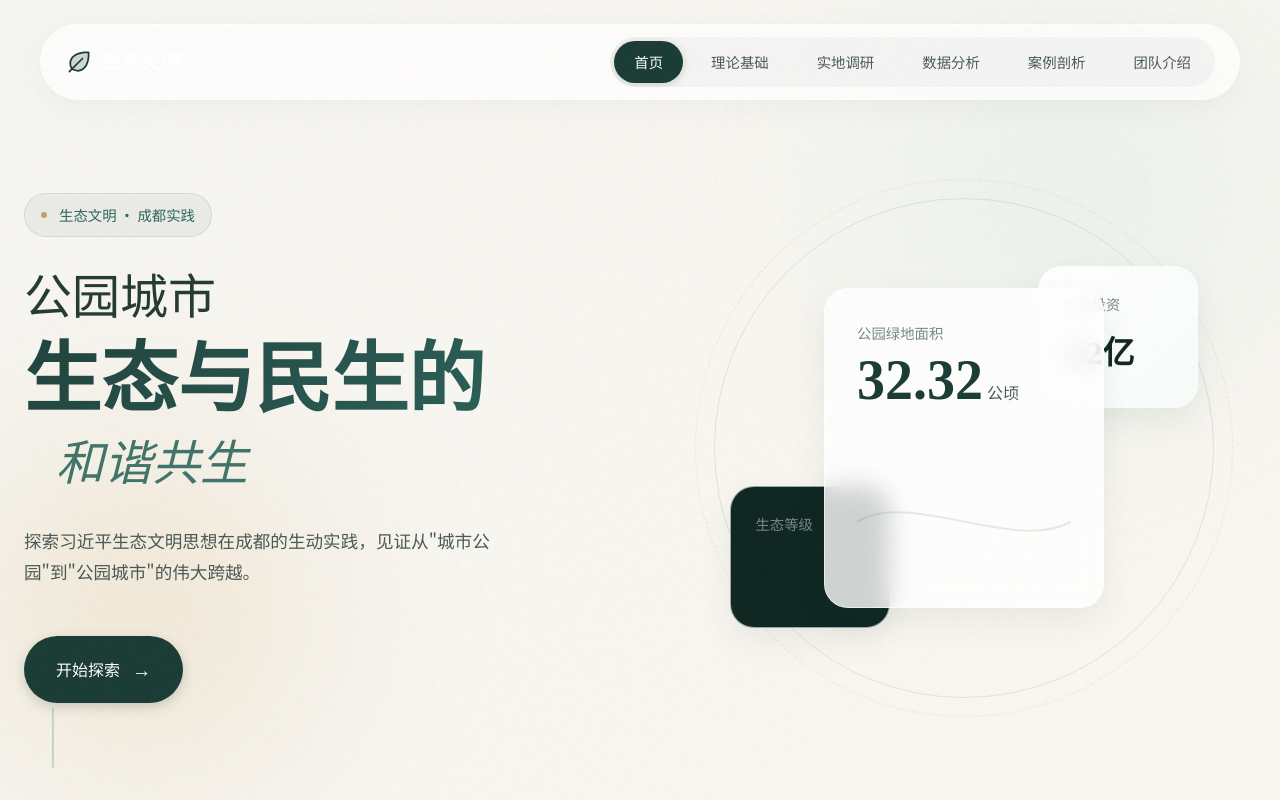
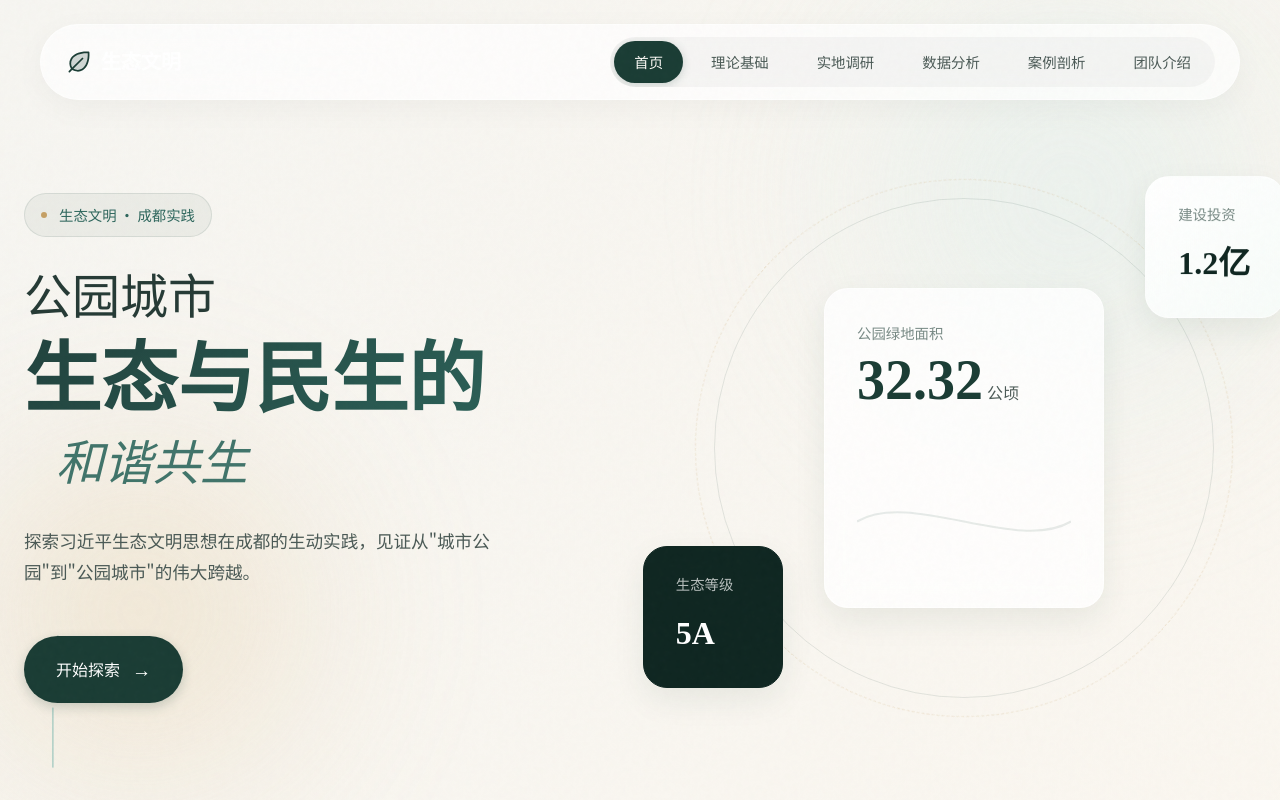
Before and after one commit to HaaaaE/ideological-and-political-education-course-project, a React (Vite) app: page / in a window 1280 px wide. Shown: the top 800 px of the page. Built offline with nearby package versions, Linux system fonts and the light colour scheme; a web font is replaced by a local one.

Commit message:
style: Update sub-card and card positioning, enhance card-2 styles

```diff
--- a/src/components/Hero.css
+++ b/src/components/Hero.css
@@ -249,20 +249,35 @@
 }
 
 .sub-card {
-  padding: 1.5rem;
-  min-width: 160px;
+  padding: 1.5rem 2rem;
+  min-width: 140px;
+  /* 确保小卡片内文字完整显示 */
+  text-align: left;
 }
 
 .card-1 {
-  top: 20%;
-  right: 10%;
+  top: 5%;
+  right: -5%;
+  z-index: 4;
   animation: float-card 6s ease-in-out infinite;
 }
 
 .card-2 {
-  bottom: 20%;
-  left: 10%;
+  bottom: 10%;
+  left: -5%;
+  z-index: 3;
   animation: float-card 6s ease-in-out infinite 1s;
+  /* 深色背景卡片 */
+  background: var(--color-primary);
+  border-color: var(--color-primary-dark);
+}
+
+.card-2 .card-label {
+  color: rgba(255, 255, 255, 0.7);
+}
+
+.card-2 .card-value-sm {
+  color: #ffffff;
 }
 
 @keyframes float-card {
```
